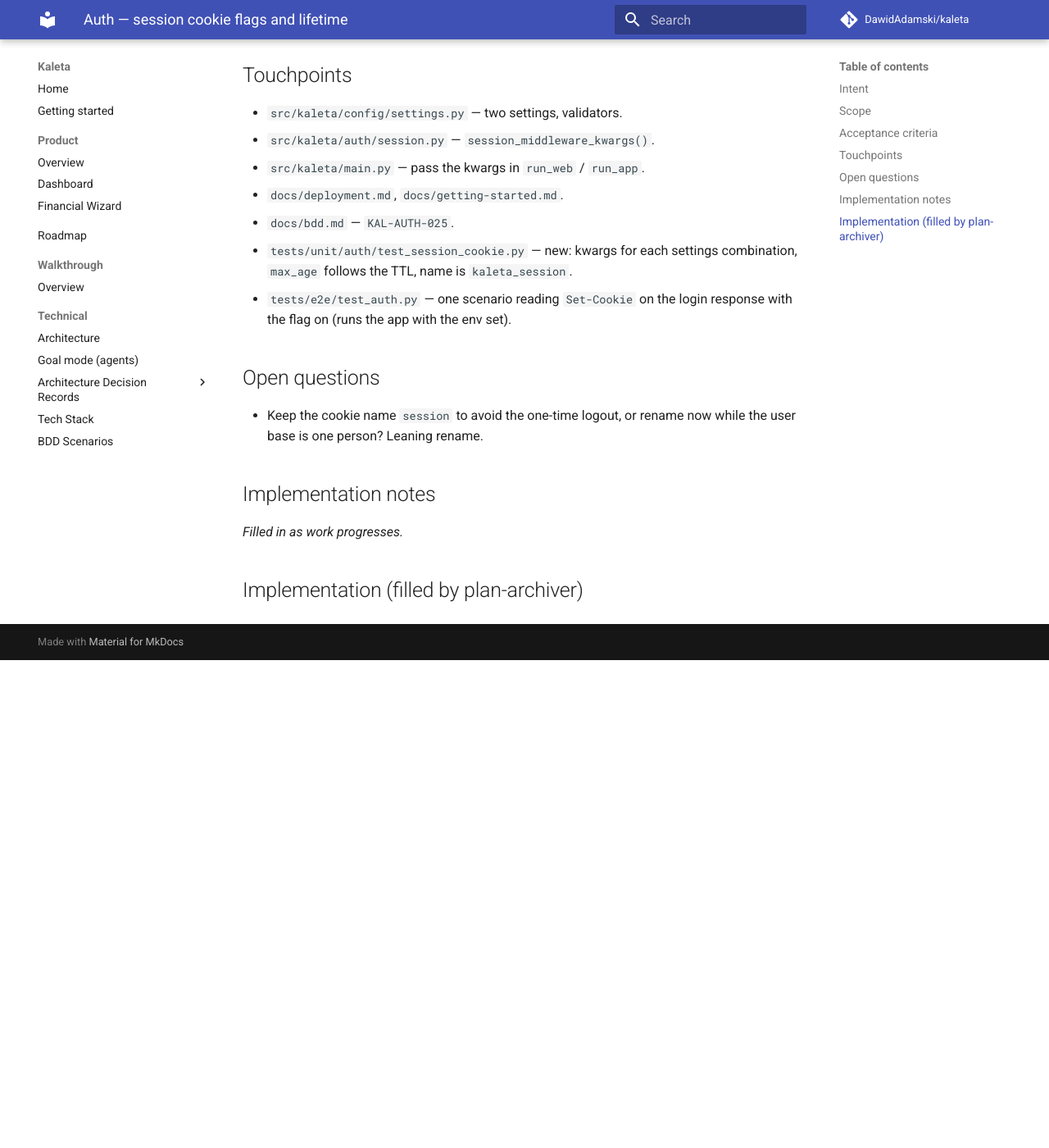
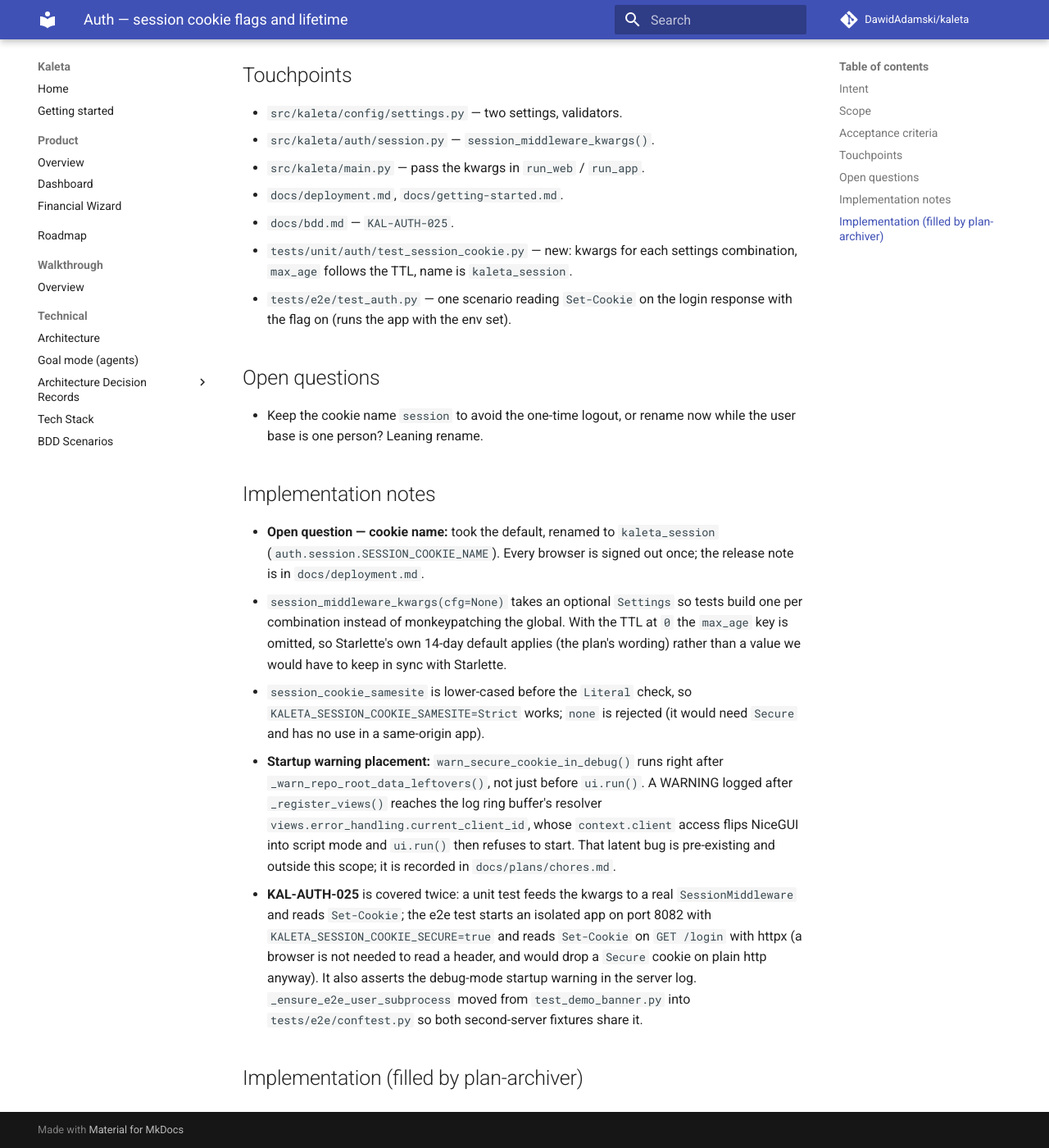
Before and after one commit to DawidAdamski/kaleta, an MkDocs documentation site: the page built from docs/plans/auth-session-cookie-flags.md, in a window 1280 px wide and 1400 px high, scrolled down 1598 px. Shown: the whole window at 82% size. Built offline with MkDocs 1.6.1 and Material for MkDocs 9.7.7, drawn with Linux system fonts in a browser that asks for light colours; comment, search, counter and statistics services are not loaded; before the commit the page ends 2403 px from its top, so only the background shows below that.

Commit message:
test(auth): KAL-AUTH-025 e2e, docs, and startup warning placement
Secure-cookie e2e runs an isolated app with KALETA_SESSION_COOKIE_SECURE
and reads Set-Cookie on /login. The debug-mode warning now fires before
views register the log resolver that trips NiceGUI script mode (chore
recorded). Documents both env vars and the cookie rename.

Co-Authored-By: Claude Opus 5.5 <noreply@anthropic.com>

```diff
--- a/docs/plans/auth-session-cookie-flags.md
+++ b/docs/plans/auth-session-cookie-flags.md
@@ -3,7 +3,7 @@ plan_id: auth-session-cookie-flags
 title: Auth — session cookie flags and lifetime
 area: auth
 effort: small
-status: draft
+status: in-progress
 roadmap_ref: ../roadmap.md#auth
 ---
 
@@ -93,6 +93,31 @@ Out of scope:
 
 ## Implementation notes
 
-_Filled in as work progresses._
+- **Open question — cookie name:** took the default, renamed to
+  `kaleta_session` (`auth.session.SESSION_COOKIE_NAME`). Every browser is
+  signed out once; the release note is in `docs/deployment.md`.
+- `session_middleware_kwargs(cfg=None)` takes an optional `Settings` so tests
+  build one per combination instead of monkeypatching the global. With the
+  TTL at `0` the `max_age` key is omitted, so Starlette's own 14-day default
+  applies (the plan's wording) rather than a value we would have to keep in
+  sync with Starlette.
+- `session_cookie_samesite` is lower-cased before the `Literal` check, so
+  `KALETA_SESSION_COOKIE_SAMESITE=Strict` works; `none` is rejected (it would
+  need `Secure` and has no use in a same-origin app).
+- **Startup warning placement:** `warn_secure_cookie_in_debug()` runs right
+  after `_warn_repo_root_data_leftovers()`, not just before `ui.run()`. A
+  WARNING logged after `_register_views()` reaches the log ring buffer's
+  resolver `views.error_handling.current_client_id`, whose `context.client`
+  access flips NiceGUI into script mode and `ui.run()` then refuses to start.
+  That latent bug is pre-existing and outside this scope; it is recorded in
+  `docs/plans/chores.md`.
+- **KAL-AUTH-025** is covered twice: a unit test feeds the kwargs to a real
+  `SessionMiddleware` and reads `Set-Cookie`; the e2e test starts an isolated
+  app on port 8082 with `KALETA_SESSION_COOKIE_SECURE=true` and reads
+  `Set-Cookie` on `GET /login` with httpx (a browser is not needed to read a
+  header, and would drop a `Secure` cookie on plain http anyway). It also
+  asserts the debug-mode startup warning in the server log.
+  `_ensure_e2e_user_subprocess` moved from `test_demo_banner.py` into
+  `tests/e2e/conftest.py` so both second-server fixtures share it.
 
 ## Implementation (filled by plan-archiver)
```
Also changed, not shown: docs/bdd.md (+11 -0 lines), docs/deployment.md (+14 -0 lines), docs/getting-started.md (+2 -0 lines), docs/plans/chores.md (+9 -0 lines), 4 other files.
